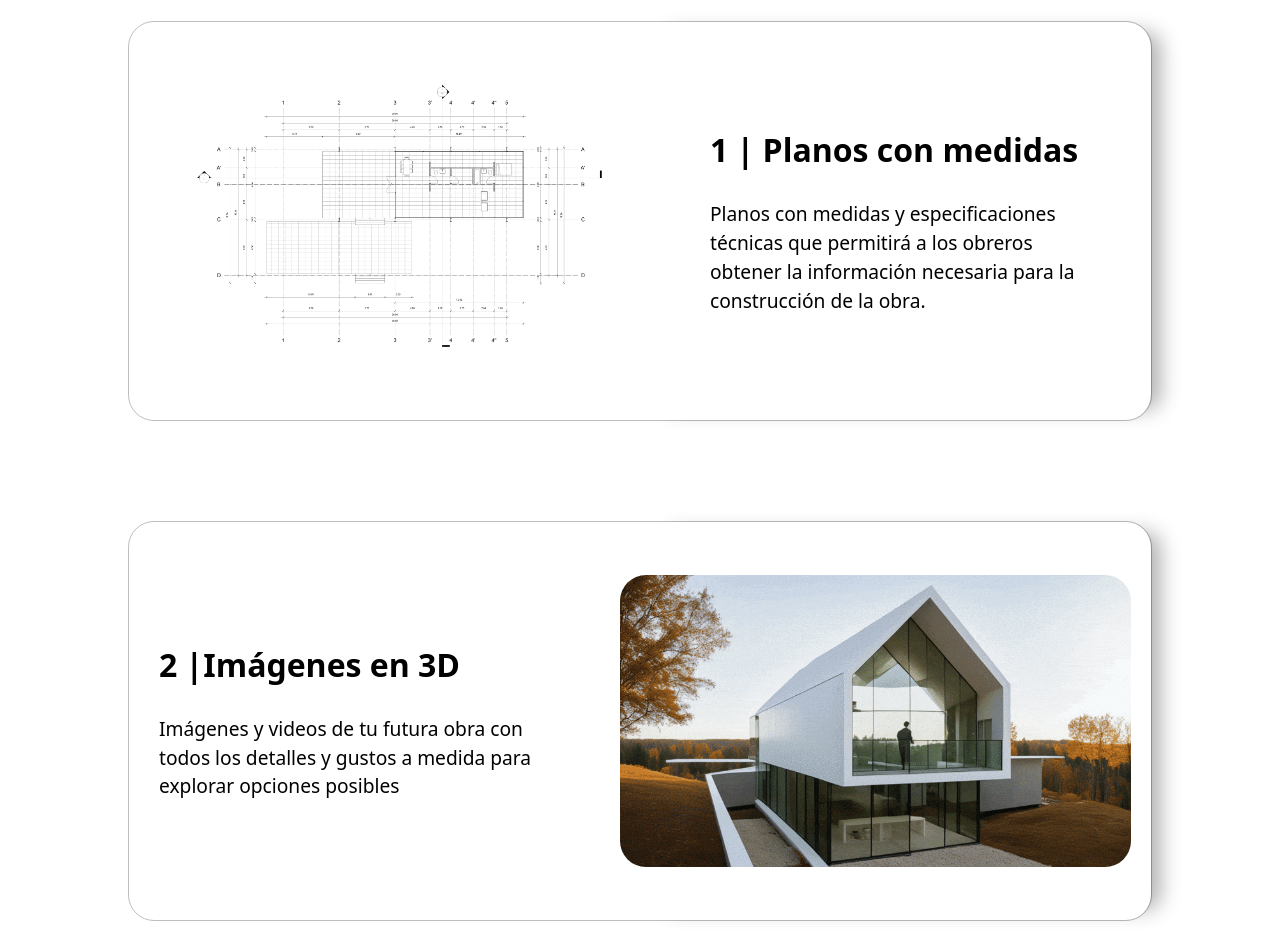
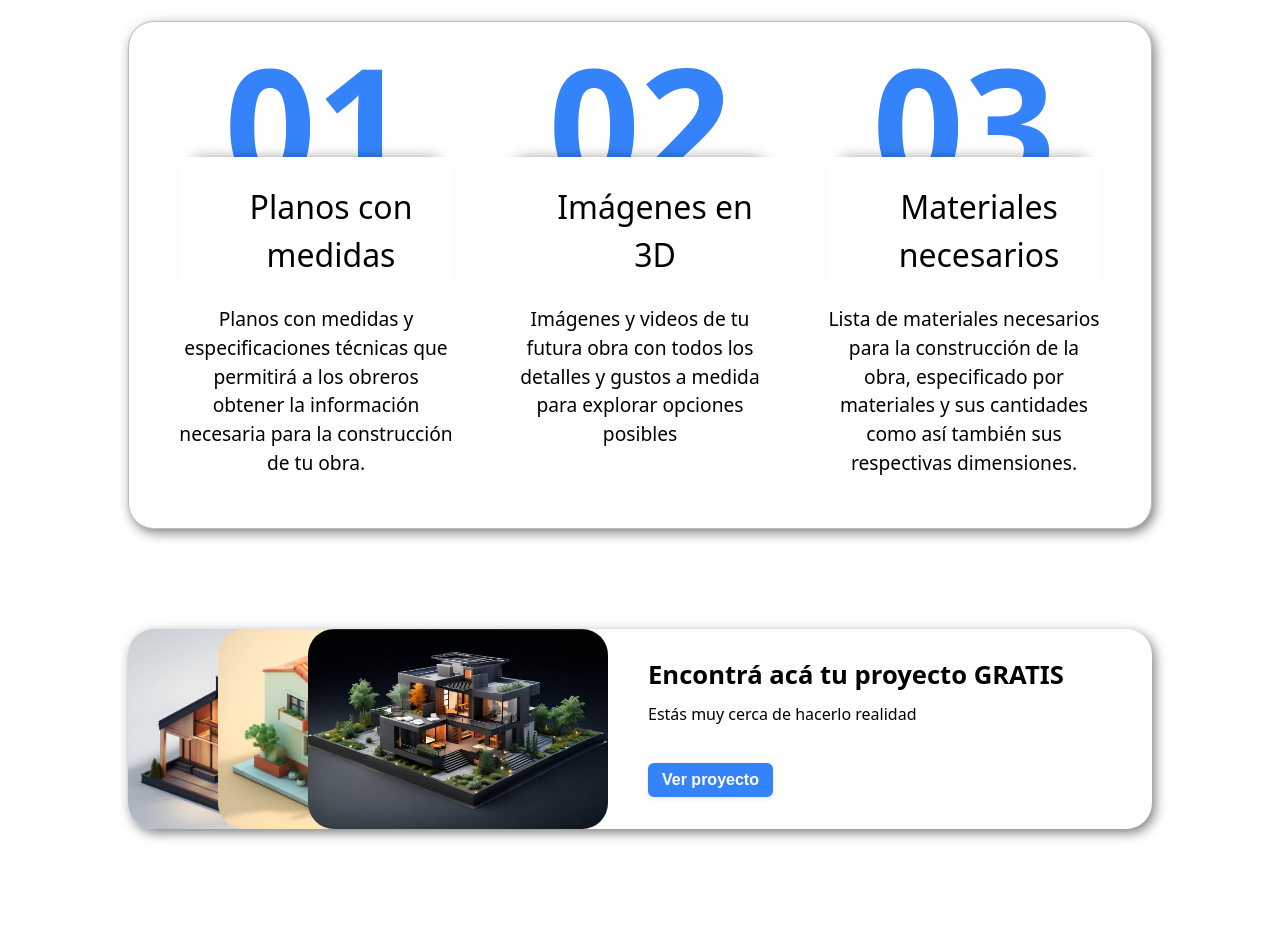
Before and after one commit to vivarqarquitectura/vivarqFront, a React (Vite) app: page / in a window 1280 px wide. Shown: the part 880-1832 px from the top of the page. Built offline with nearby package versions, Linux system fonts and the light colour scheme; no server answers.

Commit message:
Se modifico la sección de PASOS a un modo mas simple

```diff
--- a/src/Pages/principal/Principal.jsx
+++ b/src/Pages/principal/Principal.jsx
@@ -6,6 +6,7 @@ import { CardProyectoGratis } from "../../components/seccion3/CardProyectoGratis
 import { FormasDePago } from "../../components/seccion5/formasDePago";
 import { Footer } from "../../components/seccion6/Footer";
 import ListarProyectos from "../../components/seccion4/ListarProyectos";
+import TarjetaPasos from "../../components/seccion2/TarjetaPasos"
 
 import gifPlano from '../../assets/GIF/gifPlanoMedidas.gif'
 import giRenders from '../../assets/GIF/gifRenders.gif'
@@ -42,28 +43,8 @@ return (
                     <Carrusel />{/*renderiza  <ImgPortada /> */}
                 </div>
             </div>
-            <div className="seccion2a">
-                <img src={gifPlano} alt="gg" />
-                <div className="planosConMedidas">
-                    <h1>1 | Planos con medidas</h1>
-                    <p>Planos con medidas y especificaciones técnicas que permitirá a los obreros obtener la información necesaria para la construcción de la obra.</p>
-                </div>
-            </div>
-            <div className="seccion2b">
-                <div className="planosConMedidas">
-                    <h1>2 |Imágenes en 3D</h1>
-                    <p>Imágenes y videos de tu futura obra con todos los detalles y gustos a medida para explorar opciones posibles</p>
-                </div>
-                <img src={giRenders} alt="gg" />
 
-            </div>
-            <div className="seccion2a">
-                <img src={materialesConstructivos3} alt="gg" />
-                <div className="planosConMedidas">
-                    <h1>3 | Materiales necesarios</h1>
-                    <p>Lista de materiales necesarios para la construcción de la obra, especificado por materiales y sus cantidades como así también sus respectivas dimensiones.</p>
-                </div>
-            </div>
+            <TarjetaPasos/>
 
             <div className="cardProyectoGratis" >
                 <CardProyectoGratis/>
--- /dev/null
+++ b/src/components/seccion2/TarjetaPasos.jsx
@@ -0,0 +1,29 @@
+const TarjetaPasos = () => {
+    return (
+        <div className="tarjetaPasos">
+                <div className="contenidoPasos">
+                        <p>01</p>
+                    <div className="contenidoPasosTexto">
+                        <h1>Planos con medidas</h1>
+                        <p>Planos con medidas y especificaciones técnicas que permitirá a los obreros obtener la información necesaria para la construcción de tu obra.</p>
+                    </div>
+                </div>
+                <div className="contenidoPasos">
+                    <p>02</p>
+                    <div className="contenidoPasosTexto">
+                        <h1>Imágenes en 3D</h1>
+                        <p>Imágenes y videos de tu futura obra con todos los detalles y gustos a medida para explorar opciones posibles</p>
+                    </div>
+                </div>
+                <div className="contenidoPasos">
+                    <p>03</p>
+                    <div className="contenidoPasosTexto">
+                        <h1>Materiales necesarios</h1>
+                        <p>Lista de materiales necesarios para la construcción de la obra, especificado por materiales y sus cantidades como así también sus respectivas dimensiones.</p>
+                    </div>
+                </div>
+        </div>
+    )
+}
+
+export default TarjetaPasos;
--- a/src/styles/pages/principal/principal.css
+++ b/src/styles/pages/principal/principal.css
@@ -20,123 +20,64 @@
 }
 
 /* seccion reemplazo a la 2*/
-
-.seccion2a {
+/* seccion Tarjeta de pasos*/
+.tarjetaPasos {
     display: flex;
     flex-direction: row;
     justify-content: space-between;
-    align-items: center;
+    align-items: stretch;
+    text-align: center;
+    gap: 50px;
     margin-top: 100px;
+    padding-inline: 50px;
+    padding-block: 50px;
     width: 80%;
-    height: 50vh;
+    height: auto;
     position: relative;
     background-color: white;
     border-radius: var(--borderRadiusGrande);
     border: solid 1px var(--colorGrisGlobal);
     z-index: 1;
-    &::before {
-        content: "";
-        position: absolute;
-        top: 0;
-        left: 50%;
-        width: 50%;
-        height: 100%;
-        box-shadow: 20px 0px 20px -10px rgba(0, 0, 0, 0.3);
+    box-shadow: var(--sombraTarjeta);
 
-        pointer-events: none;
-        border-radius: 0 26px 26px 0;
-        z-index: -1;
-    }
-    & .planosConMedidas {
-        width: 50%;
+    & .contenidoPasos {
+        position: relative;
         display: flex;
+        flex: 1;
         flex-direction: column;
-        justify-content: center;
-        align-items: flex-start;
-        padding-right: 50px;
+
+        align-items: center;
+
+        & .contenidoPasosTexto{
+            margin-top: 85px;
+        }
 
     }
-    & img {
-        width: 50%;
-        height: auto;
-        max-width: 100%;
-        max-height: 100%;
-        margin: 20px;
-        border-radius: var(--borderRadiusGrande);
+    & p:first-child {
+        position: absolute;
+        top: -70px;
+        z-index: -999;
+        text-align: center;
+        font-size: 10em;
+        font-weight: bolder;
+        color: var(--colorInfo);
     }
     & h1 {
+        font-weight: 500;
         width: 100%;
         padding-left: 30px;
-        padding-bottom: 26px;
+        padding-block: 26px;
+        background-color: white;
+        box-shadow: 0px -10px 15px -15px rgba(0, 0, 0, 0.7);
     }
 
     & p {
         width: 100%;
-        padding-left: 30px;
+
         font-size: 1.2em;
-        text-align: balance;
-    }
 
 
-}
-
-.seccion2b {
-    display: flex;
-    flex-direction: row;
-    justify-content: space-between;
-    align-items: center;
-    margin-top: 100px;
-    width: 80%;
-    height: 50vh;
-    position: relative;
-    background-color: white;
-    border-radius: var(--borderRadiusGrande);
-    border: solid 1px var(--colorGrisGlobal);
-    z-index: 1;
-    &::before {
-        content: "";
-        position: absolute;
-        top: 0;
-        left: 50%;
-        width: 50%;
-        height: 100%;
-        box-shadow: 20px 0px 20px -10px rgba(0, 0, 0, 0.3);
-
-        pointer-events: none;
-        border-radius: 0 26px 26px 0;
-        z-index: -1;
     }
-    & .planosConMedidas {
-        width: 50%;
-        display: flex;
-        flex-direction: column;
-        justify-content: center;
-        align-items: flex-start;
-        padding-right: 50px;
-
-    }
-    & img {
-        width: 50%;
-        height: auto;
-        max-width: 100%;
-        max-height: 100%;
-        margin: 20px;
-        border-radius: var(--borderRadiusGrande);
-    }
-    & h1 {
-        width: 100%;
-        padding-left: 30px;
-        padding-bottom: 26px;
-    }
-
-    & p {
-        width: 100%;
-        padding-left: 30px;
-        font-size: 1.2em;
-        text-align: balance;
-    }
-
-
 }
 
 
```
